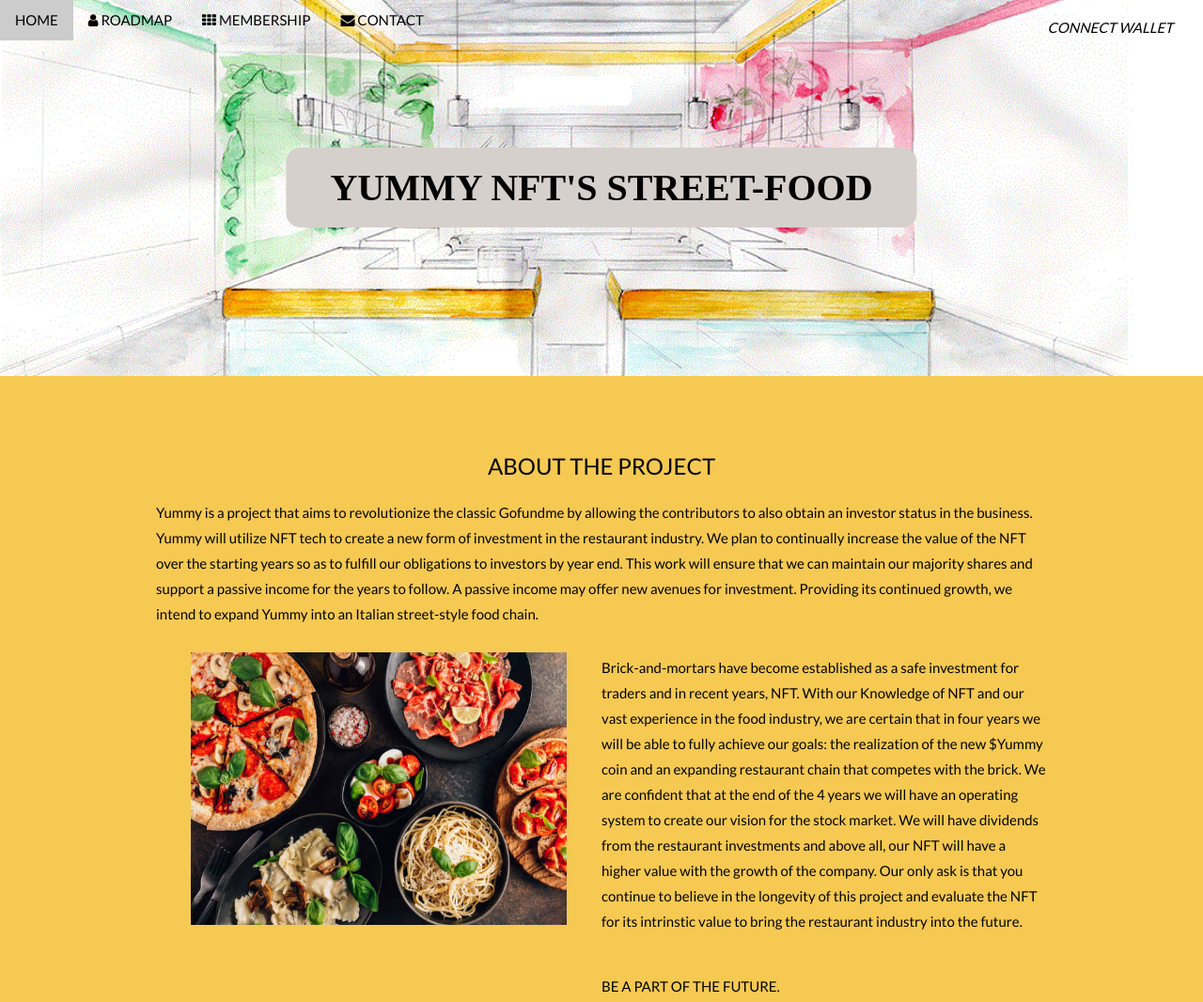
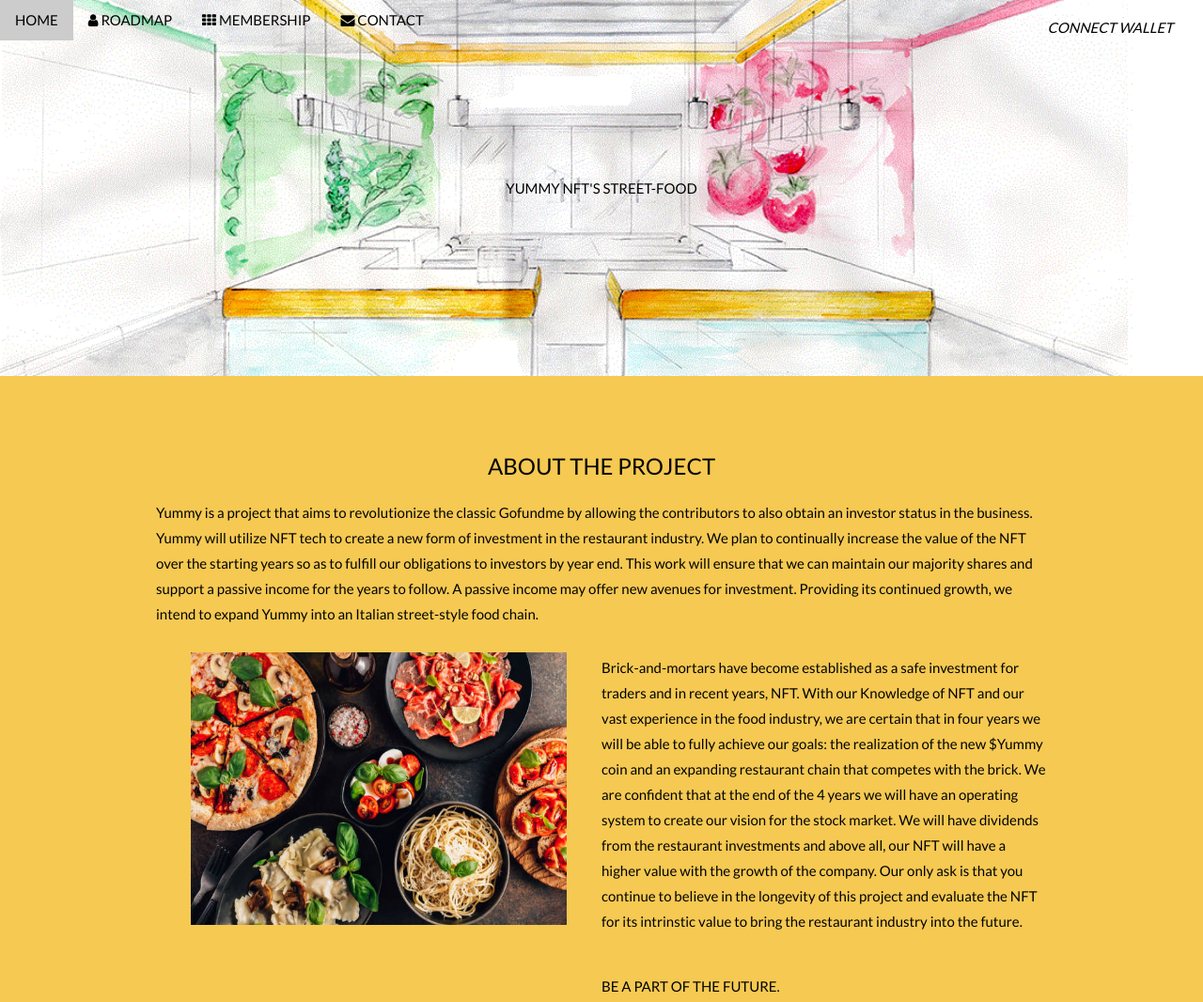
Before and after one commit to Yugi666/Mynewwebsite, a plain HTML site: page index.html in a window 1280 px wide. Shown: the top 1066 px of the page at 94% size. Drawn offline with nearby package versions, Linux system fonts and the light colour scheme.

Commit message:
Update index.html

```diff
--- a/index.html
+++ b/index.html
@@ -79,13 +79,9 @@ body, html {
 </div>
 
 <!-- First Parallax Image with Logo Text -->
-<div class="bgimg-1 w3-display-container " id="home">
+<div class="bgimg-1 w3-display-container ">
   <div class="w3-display-middle" style="white-space:nowrap;">
-    <span style="font: small-caps bold 40px/1 Actor;
-                 background-color:#d6d0cd;
-                 text-align:left; vertical-align: middle;
-                 padding:20px 47px;
-                 border-radius: 15px;">
+    <span class="titolo">
       YUMMY NFT'S STREET-FOOD
     </span>
   </div>
```
